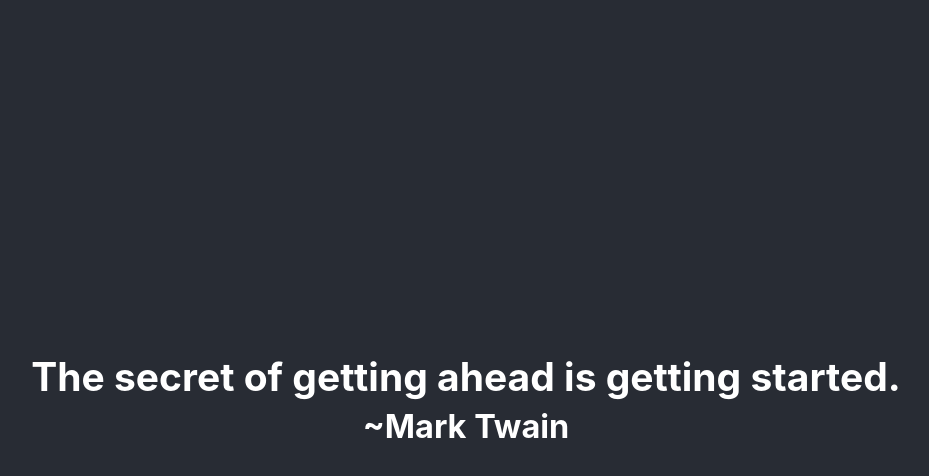
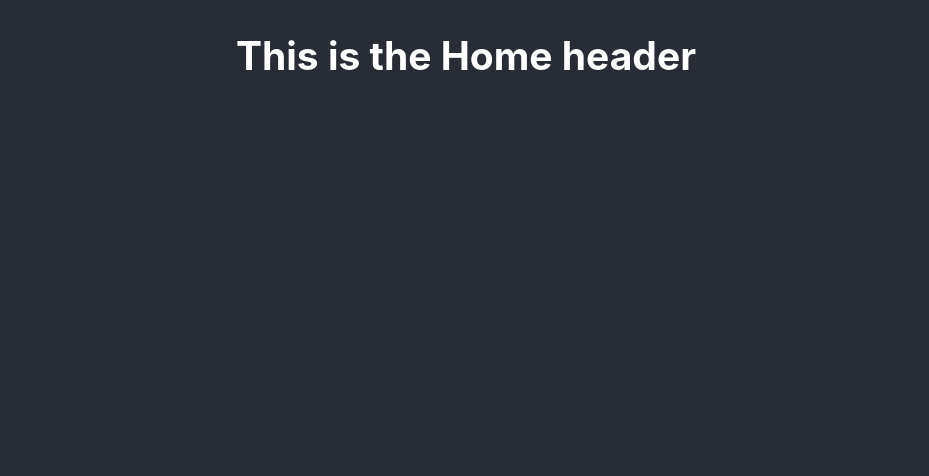
Before and after one commit to barranger/every-day, a React (Create React App) app: page /Home in a window 1280 px wide. Shown: the top 476 px of the page, without its empty margins (174-1103 px from the left). Built offline with nearby package versions, Linux system fonts and the light colour scheme.

Commit message:
Added react router

```diff
--- a/package.json
+++ b/package.json
@@ -6,12 +6,12 @@
   "dependencies": {
     "react": "^16.8.2",
     "react-dom": "^16.8.2",
+    "react-router-dom": "^4.3.1",
     "react-scripts": "2.1.5"
   },
   "scripts": {
     "start": "react-scripts start",
-    "build": "react-scripts build",
-    "test": "react-scripts test",
+    "build": "react-scripts build && cp build/index.html build/404.html",
     "predeploy": "npm run build",
     "deploy": "gh-pages -d build"
   },
--- a/src/App.js
+++ b/src/App.js
@@ -1,33 +1,18 @@
 import React, { Component } from "react";
-import Quotes from "./data/quotes";
+import Splash from "./screens/Splash/Splash";
+import Home from "./screens/Home/Home";
 import "./App.css";
+import { BrowserRouter as Router, Route } from "react-router-dom";
 
 class App extends Component {
-  constructor() {
-    super();
-    var index = Math.floor(Math.random() * Quotes.length);
-    var quote = Quotes[index];
-
-    var self = this;
-    this.state = {
-      quote,
-      timer: setInterval(() => {
-        self.setState({quote: Quotes[Math.floor(Math.random() * Quotes.length)]});
-      }, 3000)
-    };
-  }
-
   render() {
     return (
-      <div className="App">
-        <header className="App-header">
-          <h2>
-            {this.state.quote.text}
-            <br />
-            <small>~{this.state.quote.author}</small>
-          </h2>
-        </header>
-      </div>
+      <Router>
+        <div>
+          <Route exact path="/" component={Splash} />
+          <Route path="/Home" component={Home} />
+        </div>
+      </Router>
     );
   }
 }
--- /dev/null
+++ b/src/screens/Home/Home.css
@@ -0,0 +1,12 @@
+.Home {
+  text-align: center;
+}
+
+.Home-header {
+  background-color: #282c34;
+  min-height: 100vh;
+  display: flex;
+  flex-direction: column;
+  font-size: calc(10px + 2vmin);
+  color: white;
+}
--- /dev/null
+++ b/src/screens/Home/Home.js
@@ -0,0 +1,18 @@
+import React, { Component } from "react";
+import "./Home.css";
+
+class Home extends Component {
+
+
+  render() {
+    return (
+      <div className="Home">
+        <header className="Home-header">
+          <h2>This is the Home header</h2>
+        </header>
+      </div>
+    );
+  }
+}
+
+export default Home;
--- /dev/null
+++ b/src/screens/Splash/Splash.css
@@ -0,0 +1,29 @@
+.Splash {
+  text-align: center;
+}
+
+.Splash-header {
+  background-color: #282c34;
+  min-height: 100vh;
+  display: flex;
+  flex-direction: column;
+  align-items: center;
+  justify-content: center;
+  font-size: calc(10px + 2vmin);
+  color: white;
+}
+/*
+.App-header > * {
+  animation: fadein 500s, fadeout 500ms 2s;
+}
+
+@keyframes fadeout {
+  from { opacity: 1; }
+  to   { opacity: 0; }
+}
+
+@keyframes fadein {
+  from { opacity: 0; }
+  to   { opacity: 1; }
+}
+*/
--- /dev/null
+++ b/src/screens/Splash/Splash.js
@@ -0,0 +1,39 @@
+import React, { Component } from "react";
+import PropTypes from 'prop-types';
+import {withRouter} from 'react-router';
+import Quotes from "../../data/quotes";
+import "./Splash.css";
+
+class Splash extends Component {
+  constructor(props) {
+    super();
+    var index = Math.floor(Math.random() * Quotes.length);
+    var quote = Quotes[index];
+    this.state = { quote };
+
+    setTimeout(() => {
+      props.history.push("/Home") }, 3000)
+  }
+
+  render() {
+    return (
+      <div className="Splash">
+        <header className="Splash-header">
+          <h2>
+            {this.state.quote.text}
+            <br />
+            <small>~{this.state.quote.author}</small>
+          </h2>
+        </header>
+      </div>
+    );
+  }
+}
+
+Splash.propTypes = {
+  history: PropTypes.shape({
+    push: PropTypes.func.isRequired,
+  }),
+};
+
+export default withRouter(Splash);
```
Also changed, not shown: 2 other files (tests, documents, lock files or other folders).
